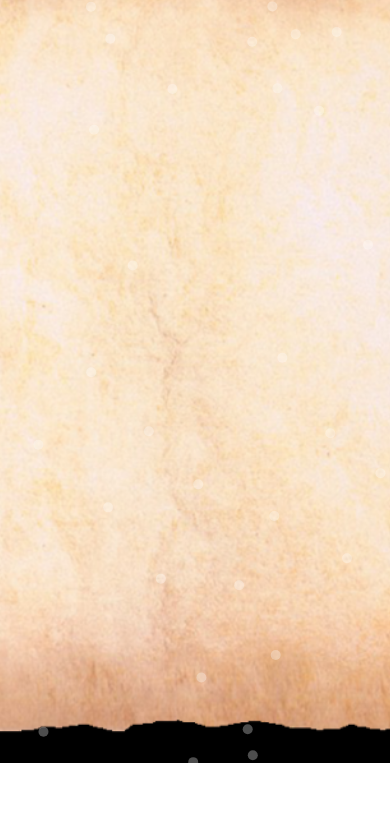
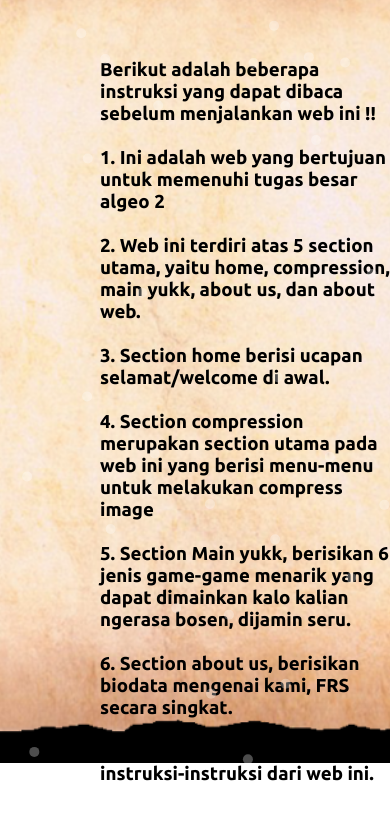
Before and after one commit to febryola/Algeo02-20140, a website: page src/tampilanWeb/web.html in a window 390 px wide. Shown: the part 81-902 px from the top of the page. Before the commit the page ends 844 px from the top, so only its background shows below. Drawn offline with nearby package versions, Linux system fonts and the light colour scheme.

Commit message:
add web instruction page

```diff
--- a/src/tampilanWeb/web.html
+++ b/src/tampilanWeb/web.html
@@ -36,9 +36,17 @@
     </nav>
     <!-- home section start -->
     <section class="home" id="home" style="color:black">
+        <h3 style="margin-left:100px;margin-top:40px;">
+
+            Berikut adalah beberapa instruksi yang dapat dibaca sebelum menjalankan web ini !!<br/> <br/>1. Ini adalah web yang bertujuan untuk memenuhi tugas besar algeo 2 <br/> <br/>2. Web ini terdiri atas 5 section utama, yaitu home, compression, main
+            yukk, about us, dan about web. <br/> <br/>3. Section home berisi ucapan selamat/welcome di awal. <br/> <br/>4. Section compression merupakan section utama pada web ini yang berisi menu-menu untuk melakukan compress image <br/> <br/>5. Section
+            Main yukk, berisikan 6 jenis game-game menarik yang dapat dimainkan kalo kalian ngerasa bosen, dijamin seru. <br/> <br/>6. Section about us, berisikan biodata mengenai kami, FRS secara singkat. <br/> <br/>7. Section about web, berisikan instruksi-instruksi
+            dari web ini.<br/> <br/><br/> <br/> ENJOYYYYYYYYYY SAMA WEB INIIIIIII SEMOGA BERMANFAATTTTT</h3>
+        <br/>
 
     </section>
 
+    <script src="web.js"></script>
 
 </body>
 
--- /dev/null
+++ b/src/tampilanWeb/web.js
@@ -0,0 +1,55 @@
+$(document).ready(function() {
+    $(window).scroll(function() {
+        // sticky navbar on scroll script
+        if (this.scrollY > 20) {
+            $('.navbar').addClass("sticky");
+        } else {
+            $('.navbar').removeClass("sticky");
+        }
+
+        // scroll-up button show/hide script
+        if (this.scrollY > 500) {
+            $('.scroll-up-btn').addClass("show");
+        } else {
+            $('.scroll-up-btn').removeClass("show");
+        }
+    });
+    // slide-up script
+    $('.scroll-up-btn').click(function() {
+        $('html').animate({ scrollTop: 0 });
+        // removing smooth scroll on slide-up button click
+        $('html').css("scrollBehavior", "auto");
+    });
+    $('.navbar .menu li a').click(function() {
+        // applying again smooth scroll on menu items click
+        $('html').css("scrollBehavior", "smooth");
+    });
+    // toggle menu/navbar script
+    $('.menu-btn').click(function() {
+        $('.navbar .menu').toggleClass("active");
+        $('.menu-btn i').toggleClass("active");
+    });
+
+    // owl carousel script
+    $('.carousel').owlCarousel({
+        margin: 20,
+        loop: true,
+        autoplay: true,
+        autoplayTimeOut: 2000,
+        autoplayHoverPause: true,
+        responsive: {
+            0: {
+                items: 1,
+                nav: false
+            },
+            600: {
+                items: 2,
+                nav: false
+            },
+            1000: {
+                items: 3,
+                nav: false
+            }
+        }
+    });
+});
```
Also changed, not shown: src/tampilanWeb/us.html (+5 -5 lines), src/tampilanWeb/compress.js (renamed from src/compress.js).
